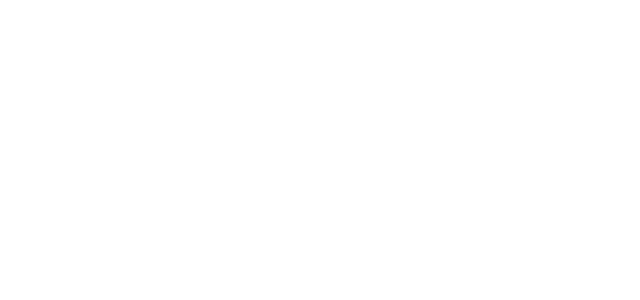
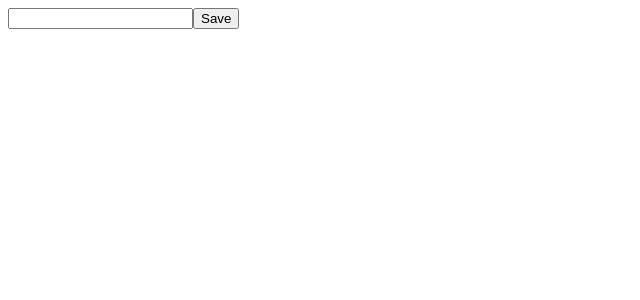
Before and after one commit to mestihudson/stalker, a React (Create React App) app in the folder app/: page / in a window 1280 px wide. Shown: the top 300 px of the page, without its empty margins (0-640 px from the left). Built offline with nearby package versions, Linux system fonts and the light colour scheme.

Commit message:
feat(app/integration): add task view to app component tree

```diff
--- a/app/src/App.js
+++ b/app/src/App.js
@@ -1,6 +1,8 @@
+import Task from './views/Task'
+
 function App() {
   return (
-    <></>
+    <><Task/></>
   )
 }
 
```
